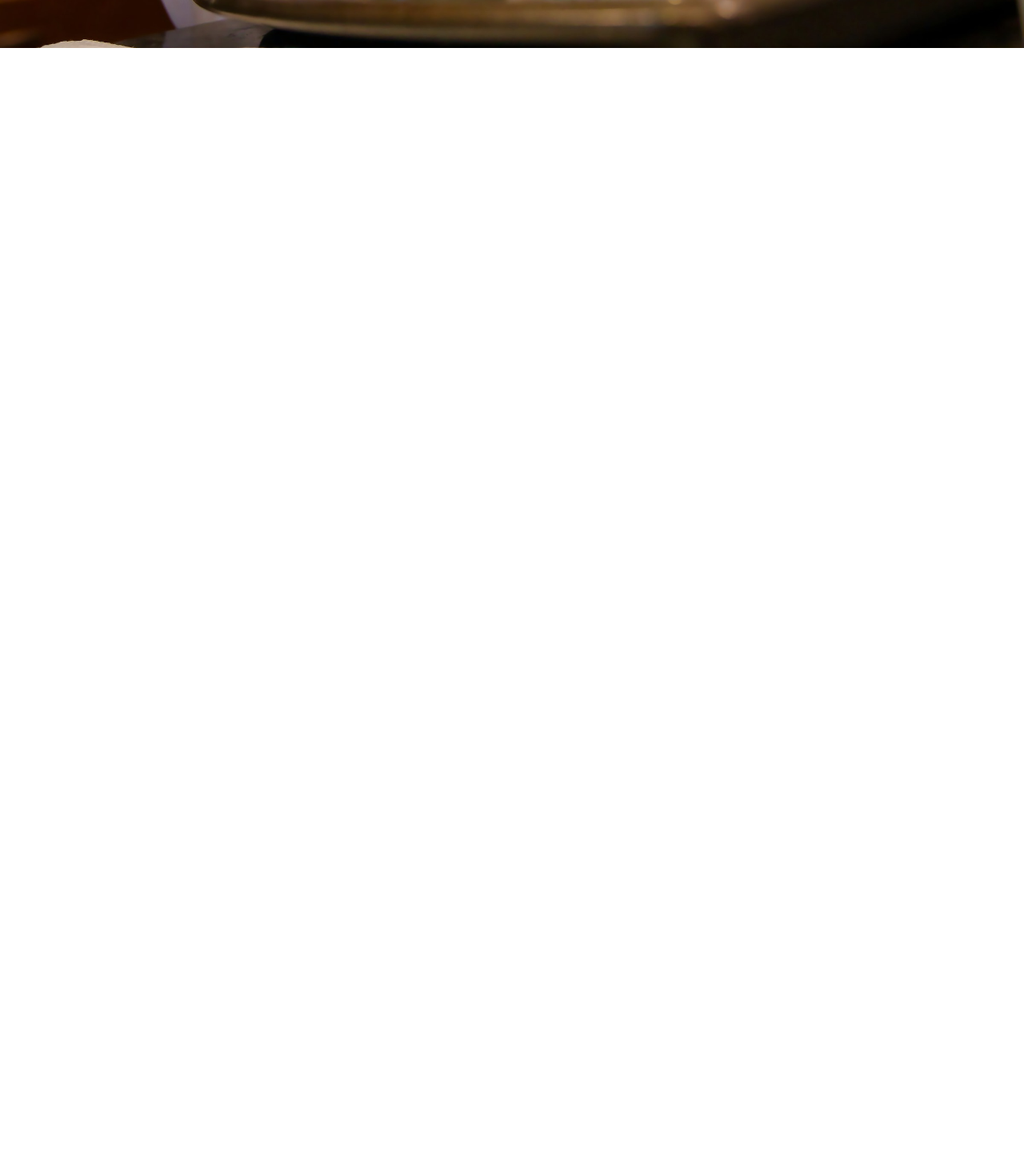
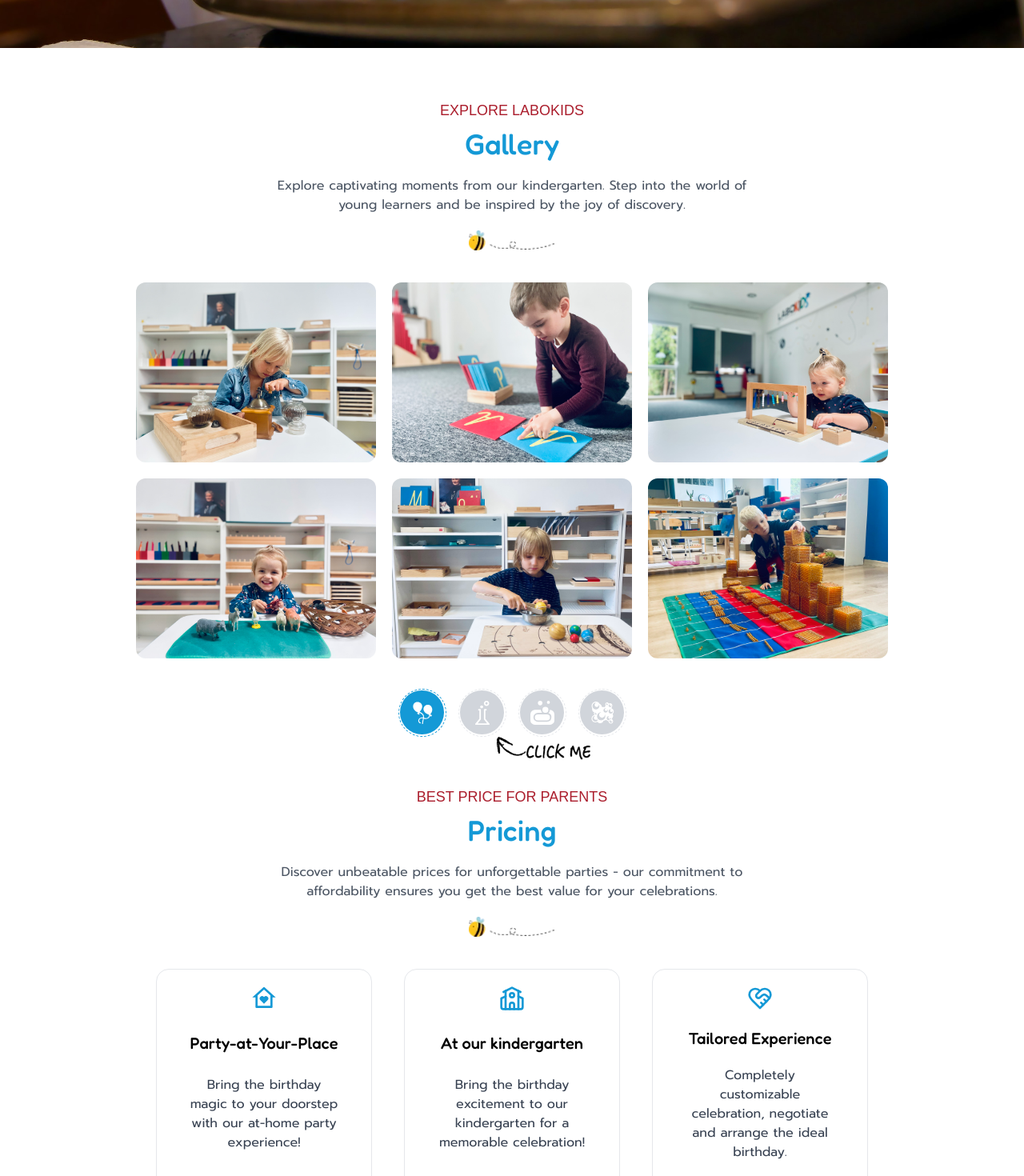
Before and after one commit to exelimpichment/labokids, a Next.js app: page /workshops in a window 1280 px wide. Shown: the part 740-2210 px from the top of the page at 80% size. Before the commit the page ends 800 px from the top, so only its background shows below. Built offline with nearby package versions, Linux system fonts and the light colour scheme; a web font is replaced by a local one.

Commit message:
mobile navbar with routerAPI

```diff
--- a/src/app/navbar/components/desktopNavbarLink.tsx
+++ b/src/app/navbar/components/desktopNavbarLink.tsx
@@ -15,7 +15,11 @@ const DesktopNavbarLink: React.FC<INavbarLink> = ({
   route: { href, label, active, icon: Icon },
 }) => {
   return (
-    <li className={`${active ? 'text-black' : 'text-white'}`}>
+    <li
+      className={`${active ? 'text-black' : 'text-white'} ${
+        !active ? ' hover:text-gray-300' : null
+      }`}
+    >
       <Link href={href}>{label}</Link>
     </li>
   );
--- a/src/app/party/loading.tsx
+++ /dev/null
@@ -1,3 +0,0 @@
-export default function Loading() {
-  return <div>Loading...</div>;
-}
--- a/src/app/workshops/page.tsx
+++ b/src/app/workshops/page.tsx
@@ -1,10 +1,21 @@
+import Gallery from '../common/gallery/gallery';
 import PageHero from '../common/pageHero';
-import { workshopHeroContent } from './workshopData';
+import Price from '../common/price/price';
+import SectionHeader from '../common/sectionHeader';
+import {
+  imagesWorkshopHeaderContent,
+  priceWorkshopHeaderContent,
+  workshopHeroContent,
+} from './workshopData';
 
 const Workshops = () => {
   return (
     <main>
       <PageHero content={workshopHeroContent} />
+      <SectionHeader content={imagesWorkshopHeaderContent} />
+      <Gallery />
+      <SectionHeader content={priceWorkshopHeaderContent} />
+      <Price />
     </main>
   );
 };
--- a/src/app/workshops/workshopData.ts
+++ b/src/app/workshops/workshopData.ts
@@ -17,6 +17,21 @@ export const workshopHeroContent = {
   flexPosition: 'items-end',
   paragraph:
     'We prioritize personalized Montessori education while nurturing group unity through camaraderie, affection, and fairness.',
+};
+
+export const imagesWorkshopHeaderContent = {
+  kidFontText: 'EXPLORE LABOKIDS',
+  header: 'Gallery',
+  paragraph:
+    'Explore captivating moments from our kindergarten. Step into the world of young learners and be inspired by the joy of discovery.',
+};
+
+export const priceWorkshopHeaderContent = {
+  kidFontText: 'BEST PRICE FOR PARENTS',
+  header: 'Pricing',
+  paragraph:
+    'Discover unbeatable prices for unforgettable parties - our commitment to ' +
+    'affordability ensures you get the best value for your celebrations.',
 };
 
 export const workshopGalleryPhotoSets = {
```
